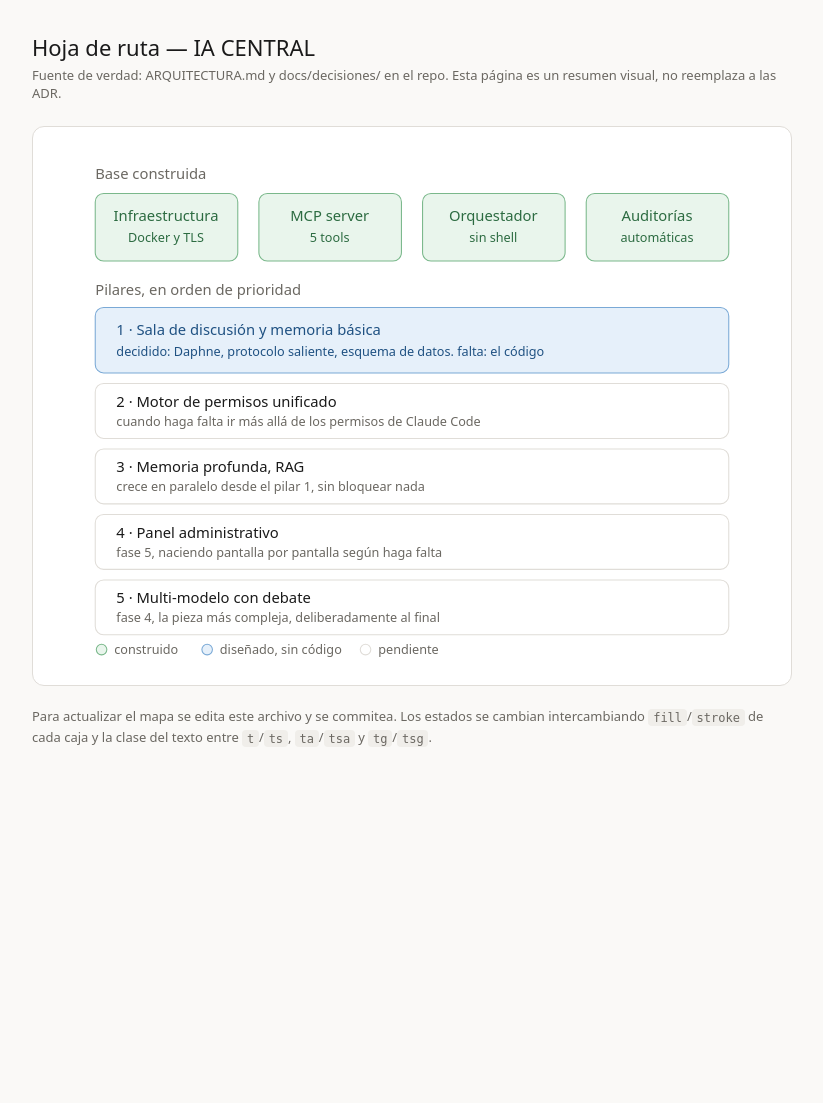
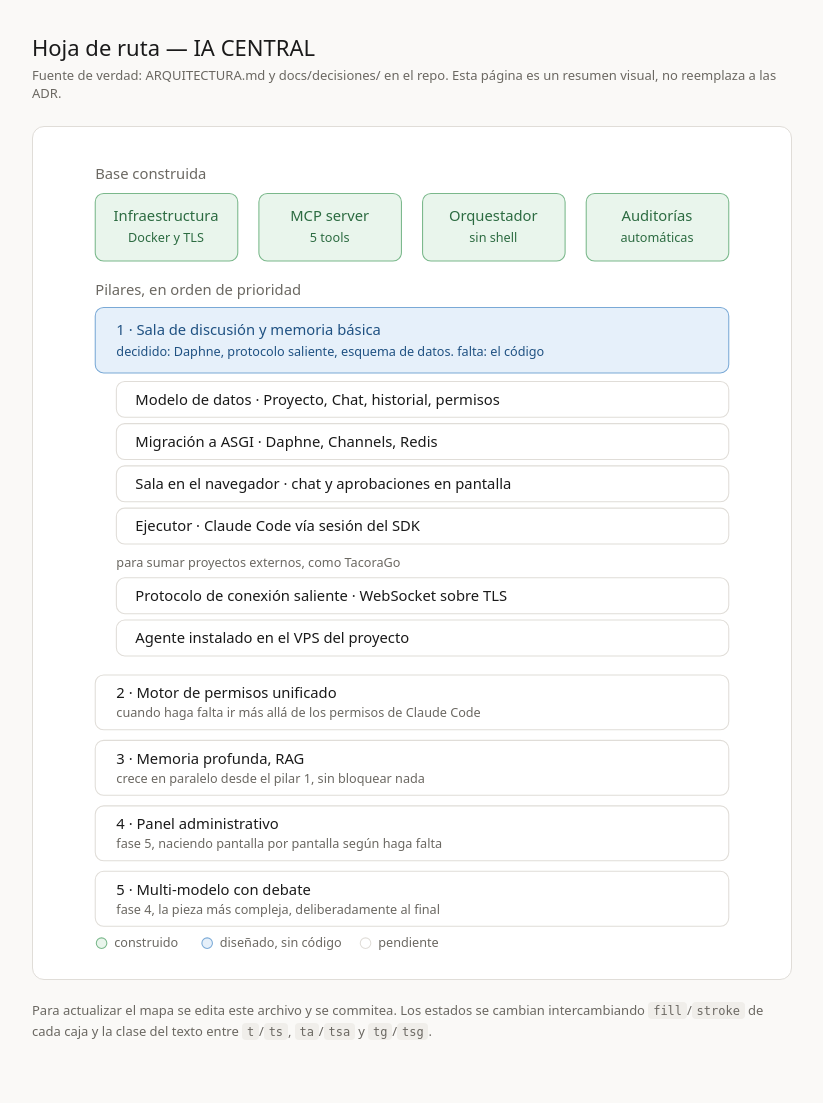
Before and after one commit to racetech-22/ia-central, a Django app: page /mapa/ in a window 1280 px wide. Shown: the whole page, without its empty margins (228-1051 px from the left). Before the commit the page ends 747 px from the top, so only its background shows below. Run offline with Django 5.2, Linux system fonts and the light colour scheme; the visitor is signed in with stand-in values (Sample User, id 1).

Commit message:
Desglosar el pilar 1 en subtareas en mapa.html
Agregada clase .tsub y seis cajas de subtarea bajo el pilar 1 (sala de
discusion y memoria basica): modelo de datos, migracion a ASGI, sala
en el navegador, ejecutor via sesion del SDK -- para la forma minima
nativa -- y protocolo de conexion saliente + agente instalado en el
VPS del proyecto -- para sumar proyectos externos. viewBox y
posiciones de los pilares 2-5 y la leyenda ajustados para el alto
nuevo (486 -> 764).

Verificado con Client de pruebas contra el contenedor web real:
/mapa/ sigue en 200 como superusuario, contenido nuevo presente en la
respuesta. manage.py check sin errores.

Agregada entrada a CHANGELOG.md.

Co-Authored-By: Claude Sonnet 5 <noreply@anthropic.com>

```diff
--- a/apps/adminpanel/templates/adminpanel/mapa.html
+++ b/apps/adminpanel/templates/adminpanel/mapa.html
@@ -24,6 +24,7 @@
   .tsg{font:400 12px system-ui,sans-serif;fill:var(--ok-text)}
   .ta{font:500 14px system-ui,sans-serif;fill:var(--now-text)}
   .tsa{font:400 12px system-ui,sans-serif;fill:var(--now-text)}
+  .tsub{font:400 14px system-ui,sans-serif;fill:var(--text)}
   .foot{font-size:13px;color:var(--text-2);margin-top:1.25rem;line-height:1.6}
   .foot code{background:#f0eeea;padding:.1rem .3rem;border-radius:4px;font-size:12px}
 </style>
@@ -33,9 +34,9 @@
   <h1>Hoja de ruta — IA CENTRAL</h1>
   <p class="meta">Fuente de verdad: ARQUITECTURA.md y docs/decisiones/ en el repo. Esta página es un resumen visual, no reemplaza a las ADR.</p>
   <div class="card">
-<svg width="100%" viewBox="0 0 680 486" role="img">
+<svg width="100%" viewBox="0 0 680 764" role="img">
 <title>Mapa de ruta de IA CENTRAL</title>
-<desc>Base construida y los cinco pilares en orden de prioridad, con su estado.</desc>
+<desc>Base construida, los cinco pilares en orden, y el desglose del pilar 1 en subtareas.</desc>
 <text x="40" y="30" class="th">Base construida</text>
 <rect x="40" y="44" width="135" height="64" rx="8" fill="var(--ok-bg)" stroke="var(--ok-border)"/>
 <text x="107" y="70" class="tg" text-anchor="middle">Infraestructura</text>
@@ -53,24 +54,37 @@
 <rect x="40" y="152" width="600" height="62" rx="8" fill="var(--now-bg)" stroke="var(--now-border)"/>
 <text x="60" y="178" class="ta">1 &#183; Sala de discusión y memoria básica</text>
 <text x="60" y="198" class="tsa">decidido: Daphne, protocolo saliente, esquema de datos. falta: el código</text>
-<rect x="40" y="224" width="600" height="52" rx="8" fill="var(--surface)" stroke="var(--border)"/>
-<text x="60" y="246" class="t">2 &#183; Motor de permisos unificado</text>
-<text x="60" y="264" class="ts">cuando haga falta ir más allá de los permisos de Claude Code</text>
-<rect x="40" y="286" width="600" height="52" rx="8" fill="var(--surface)" stroke="var(--border)"/>
-<text x="60" y="308" class="t">3 &#183; Memoria profunda, RAG</text>
-<text x="60" y="326" class="ts">crece en paralelo desde el pilar 1, sin bloquear nada</text>
-<rect x="40" y="348" width="600" height="52" rx="8" fill="var(--surface)" stroke="var(--border)"/>
-<text x="60" y="370" class="t">4 &#183; Panel administrativo</text>
-<text x="60" y="388" class="ts">fase 5, naciendo pantalla por pantalla según haga falta</text>
-<rect x="40" y="410" width="600" height="52" rx="8" fill="var(--surface)" stroke="var(--border)"/>
-<text x="60" y="432" class="t">5 &#183; Multi-modelo con debate</text>
-<text x="60" y="450" class="ts">fase 4, la pieza más compleja, deliberadamente al final</text>
-<circle cx="46" cy="476" r="5" fill="var(--ok-bg)" stroke="var(--ok-border)"/>
-<text x="58" y="480" class="ts">construido</text>
-<circle cx="146" cy="476" r="5" fill="var(--now-bg)" stroke="var(--now-border)"/>
-<text x="158" y="480" class="ts">diseñado, sin código</text>
-<circle cx="296" cy="476" r="5" fill="var(--surface)" stroke="var(--border)"/>
-<text x="308" y="480" class="ts">pendiente</text>
+<rect x="60" y="222" width="580" height="34" rx="8" fill="var(--surface)" stroke="var(--border)"/>
+<text x="78" y="244" class="tsub">Modelo de datos &#183; Proyecto, Chat, historial, permisos</text>
+<rect x="60" y="262" width="580" height="34" rx="8" fill="var(--surface)" stroke="var(--border)"/>
+<text x="78" y="284" class="tsub">Migración a ASGI &#183; Daphne, Channels, Redis</text>
+<rect x="60" y="302" width="580" height="34" rx="8" fill="var(--surface)" stroke="var(--border)"/>
+<text x="78" y="324" class="tsub">Sala en el navegador &#183; chat y aprobaciones en pantalla</text>
+<rect x="60" y="342" width="580" height="34" rx="8" fill="var(--surface)" stroke="var(--border)"/>
+<text x="78" y="364" class="tsub">Ejecutor &#183; Claude Code vía sesión del SDK</text>
+<text x="60" y="398" class="ts">para sumar proyectos externos, como TacoraGo</text>
+<rect x="60" y="408" width="580" height="34" rx="8" fill="var(--surface)" stroke="var(--border)"/>
+<text x="78" y="430" class="tsub">Protocolo de conexión saliente &#183; WebSocket sobre TLS</text>
+<rect x="60" y="448" width="580" height="34" rx="8" fill="var(--surface)" stroke="var(--border)"/>
+<text x="78" y="470" class="tsub">Agente instalado en el VPS del proyecto</text>
+<rect x="40" y="500" width="600" height="52" rx="8" fill="var(--surface)" stroke="var(--border)"/>
+<text x="60" y="522" class="t">2 &#183; Motor de permisos unificado</text>
+<text x="60" y="540" class="ts">cuando haga falta ir más allá de los permisos de Claude Code</text>
+<rect x="40" y="562" width="600" height="52" rx="8" fill="var(--surface)" stroke="var(--border)"/>
+<text x="60" y="584" class="t">3 &#183; Memoria profunda, RAG</text>
+<text x="60" y="602" class="ts">crece en paralelo desde el pilar 1, sin bloquear nada</text>
+<rect x="40" y="624" width="600" height="52" rx="8" fill="var(--surface)" stroke="var(--border)"/>
+<text x="60" y="646" class="t">4 &#183; Panel administrativo</text>
+<text x="60" y="664" class="ts">fase 5, naciendo pantalla por pantalla según haga falta</text>
+<rect x="40" y="686" width="600" height="52" rx="8" fill="var(--surface)" stroke="var(--border)"/>
+<text x="60" y="708" class="t">5 &#183; Multi-modelo con debate</text>
+<text x="60" y="726" class="ts">fase 4, la pieza más compleja, deliberadamente al final</text>
+<circle cx="46" cy="754" r="5" fill="var(--ok-bg)" stroke="var(--ok-border)"/>
+<text x="58" y="758" class="ts">construido</text>
+<circle cx="146" cy="754" r="5" fill="var(--now-bg)" stroke="var(--now-border)"/>
+<text x="158" y="758" class="ts">diseñado, sin código</text>
+<circle cx="296" cy="754" r="5" fill="var(--surface)" stroke="var(--border)"/>
+<text x="308" y="758" class="ts">pendiente</text>
 </svg>
   </div>
   <p class="foot">Para actualizar el mapa se edita este archivo y se commitea. Los estados se cambian intercambiando <code>fill</code>/<code>stroke</code> de cada caja y la clase del texto entre <code>t</code>/<code>ts</code>, <code>ta</code>/<code>tsa</code> y <code>tg</code>/<code>tsg</code>.</p>
```
Also changed, not shown: CHANGELOG.md.
